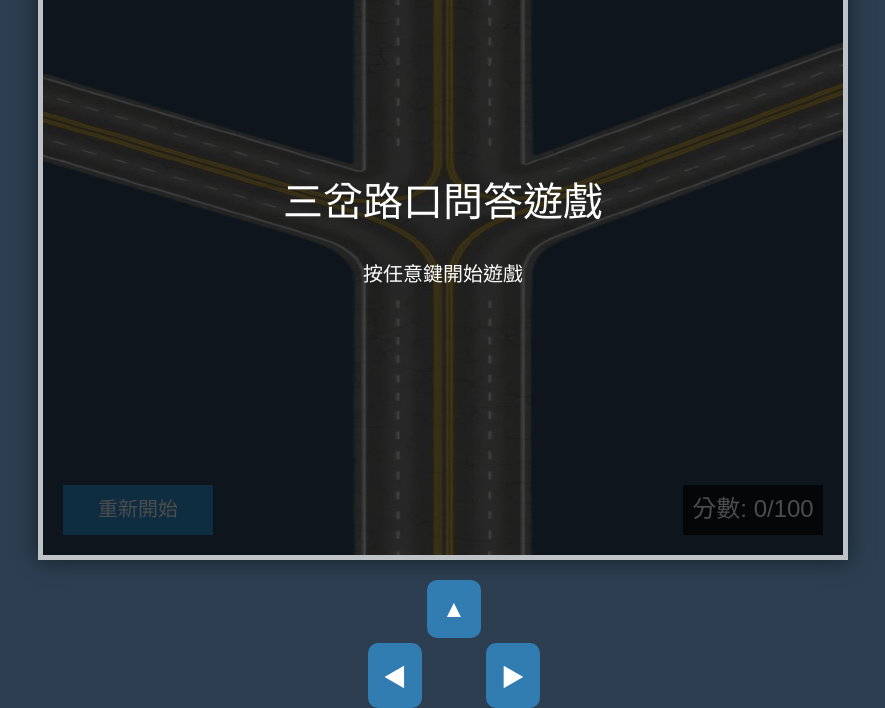
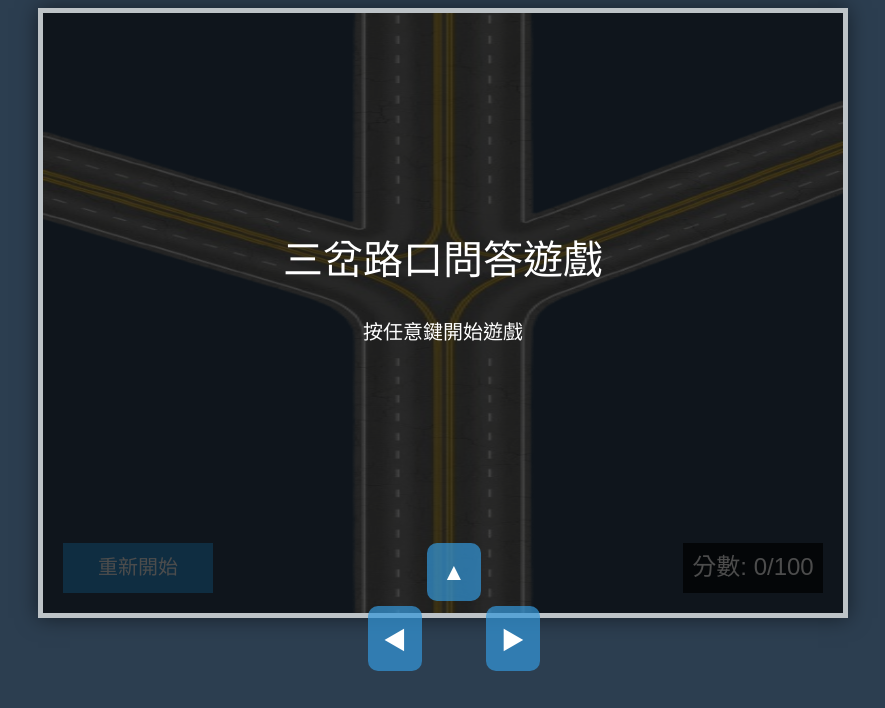
Before and after one commit to qkartsevice-blip/KartingGame, a plain HTML site: page index.html in a window 1280 px wide. Shown: the part 137-845 px from the top of the page, without its empty margins (197-1082 px from the left). After the commit the page ends 808 px from the top, so only its background shows below. Drawn offline with Linux system fonts and the light colour scheme.

Commit message:
Update style.css

```diff
--- a/style.css
+++ b/style.css
@@ -1,74 +1,55 @@
-:root {
-    --primary-bg-color: #2c3e50;
-    --secondary-bg-color: #34495e;
-    --border-color: #bdc3c7;
-    --highlight-color: #f1c40f;
-    --text-color: #ecf0f1;
-    --button-color: rgba(52, 152, 219, 0.7);
-    --button-active-color: rgba(41, 128, 185, 0.9);
-}
-
 body {
-    background-color: var(--primary-bg-color);
+    background-color: #2c3e50;
     display: flex;
     justify-content: center;
     align-items: center;
     height: 100vh;
     margin: 0;
     font-family: 'Arial', sans-serif;
-    color: var(--text-color);
-    overflow: hidden;
-    flex-direction: column; /* 垂直排列子元素 */
+    color: #ecf0f1;
+    overflow: hidden; /* 防止手機滾動 */
 }
 
 .game-container {
     text-align: center;
     position: relative;
-    width: 100%; /* 讓容器佔滿寬度 */
-    height: 100%;
-    display: flex;
-    flex-direction: column;
-    justify-content: center;
-    align-items: center;
 }
 
 h1 {
     font-size: 2.5em;
     margin-bottom: 20px;
-    color: var(--highlight-color);
+    color: #f1c40f;
 }
 
 canvas {
-    border: 5px solid var(--border-color);
-    background-color: var(--secondary-bg-color);
+    border: 5px solid #bdc3c7;
+    background-color: #34495e; /* 如果圖片載入失敗，會顯示這個背景色 */
     box-shadow: 0 0 20px rgba(0, 0, 0, 0.5);
-    touch-action: manipulation;
-    max-width: 100%; /* 確保畫布不會超出螢幕 */
-    height: auto; /* 保持長寬比 */
+    touch-action: manipulation; /* 防止雙擊縮放等手機預設行為 */
 }
 
 /* 虛擬方向鍵樣式 */
 .controls {
-    position: relative; /* 改為相對定位 */
-    bottom: unset; /* 取消底部定位 */
-    left: unset; /* 取消左側定位 */
-    transform: unset; /* 取消 transform */
-    margin-top: 20px; /* 在畫布下方添加間距 */
+    position: absolute;
+    bottom: 20px;
+    left: 50%;
+    transform: translateX(-50%);
     pointer-events: all;
     z-index: 1000;
 }
 
 .dpad {
     display: grid;
-    grid-template-columns: 1fr 1fr 1fr;
-    grid-template-rows: 1fr 1fr;
+    grid-template-areas:
+        ". up ."
+        "left . right";
     gap: 5px;
     width: 150px;
-    height: 100px;
+    height: 100px; /* 高度縮減，因為沒有下鍵 */
 }
 
 .dpad button {
-    background-color: var(--button-color);
+    background-color: rgba(52, 152, 219, 0.7);
     border: none;
     color: white;
     padding: 15px;
@@ -84,44 +65,9 @@ canvas {
 }
 
 .dpad button:active {
-    background-color: var(--button-active-color);
+    background-color: rgba(41, 128, 185, 0.9);
 }
 
-.dpad .up {
-    grid-column: 2 / 3;
-    grid-row: 1 / 2;
-}
-.dpad .left {
-    grid-column: 1 / 2;
-    grid-row: 2 / 3;
-}
-.dpad .right {
-    grid-column: 3 / 4;
-    grid-row: 2 / 3;
-}
-
-/* 針對小螢幕的優化 */
-@media (max-width: 768px) {
-    h1 {
-        display: none; /* 在手機上隱藏標題，節省空間 */
-    }
-
-    body {
-        justify-content: flex-start; /* 讓內容從頂部開始排列 */
-        padding-top: 20px;
-    }
-
-    .game-container {
-        height: auto;
-    }
-
-    .dpad {
-        width: 120px; /* 縮小按鈕區域 */
-        height: 80px;
-    }
-
-    .dpad button {
-        padding: 10px; /* 縮小按鈕內距 */
-        font-size: 1.2em; /* 縮小字體 */
-    }
-}
+.dpad .up { grid-area: up; }
+.dpad .left { grid-area: left; }
+.dpad .right { grid-area: right; }
```
